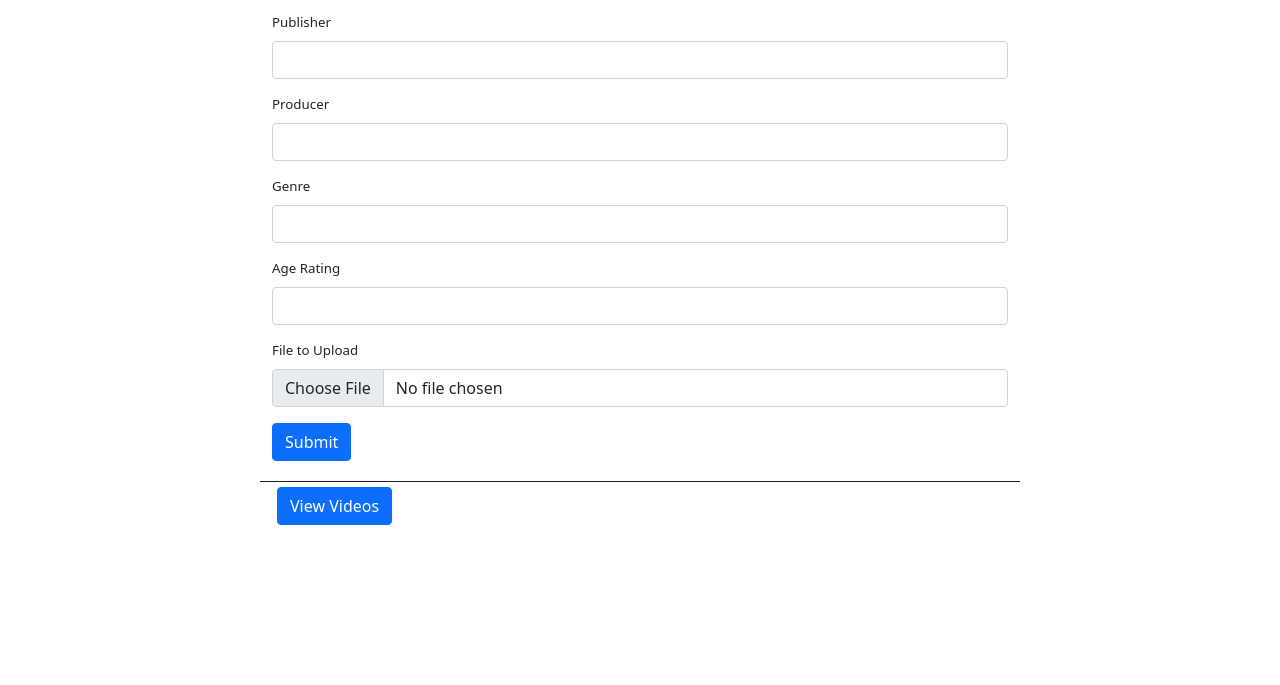
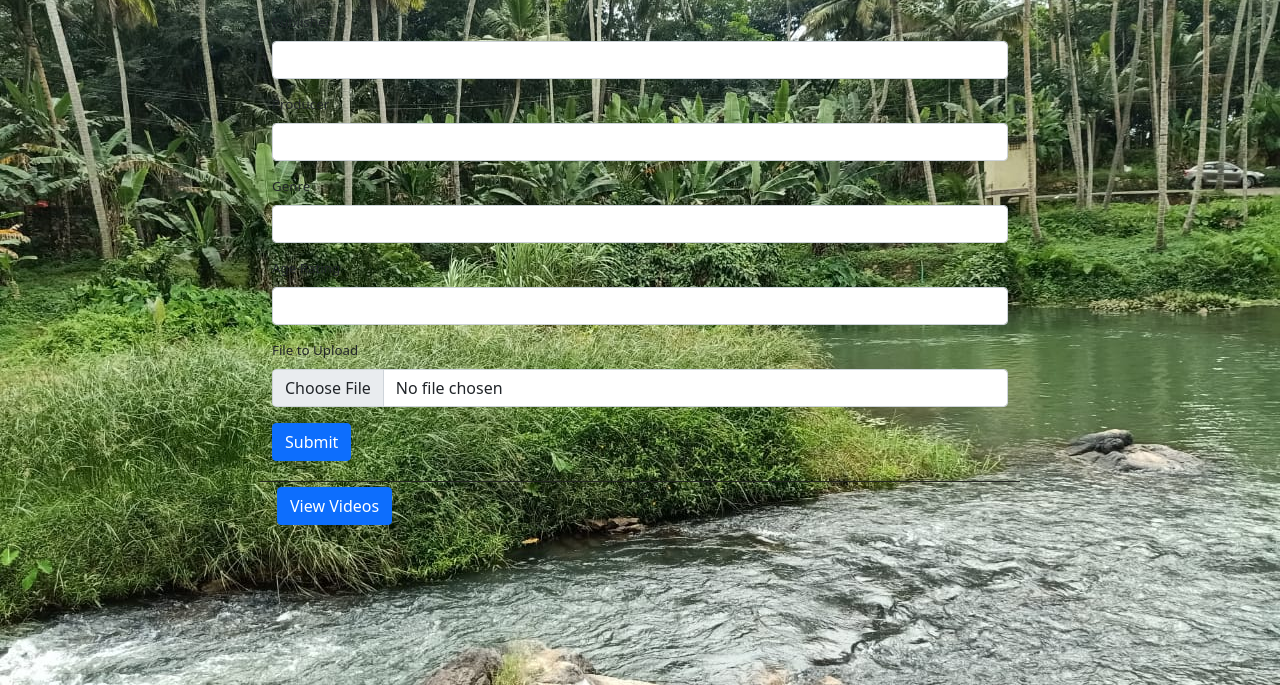
Before and after one commit to Jersha1511/upload1511, a plain HTML site: page index.html in a window 1280 px wide. Shown: the part 115-800 px from the top of the page. Drawn offline with Linux system fonts and the light colour scheme.

Commit message:
Update index.html

```diff
--- a/index.html
+++ b/index.html
@@ -14,7 +14,7 @@
 
   </head>
 
-  <body>
+  <body background="nature.jpeg">
 
     <div  class="container">
 
```
